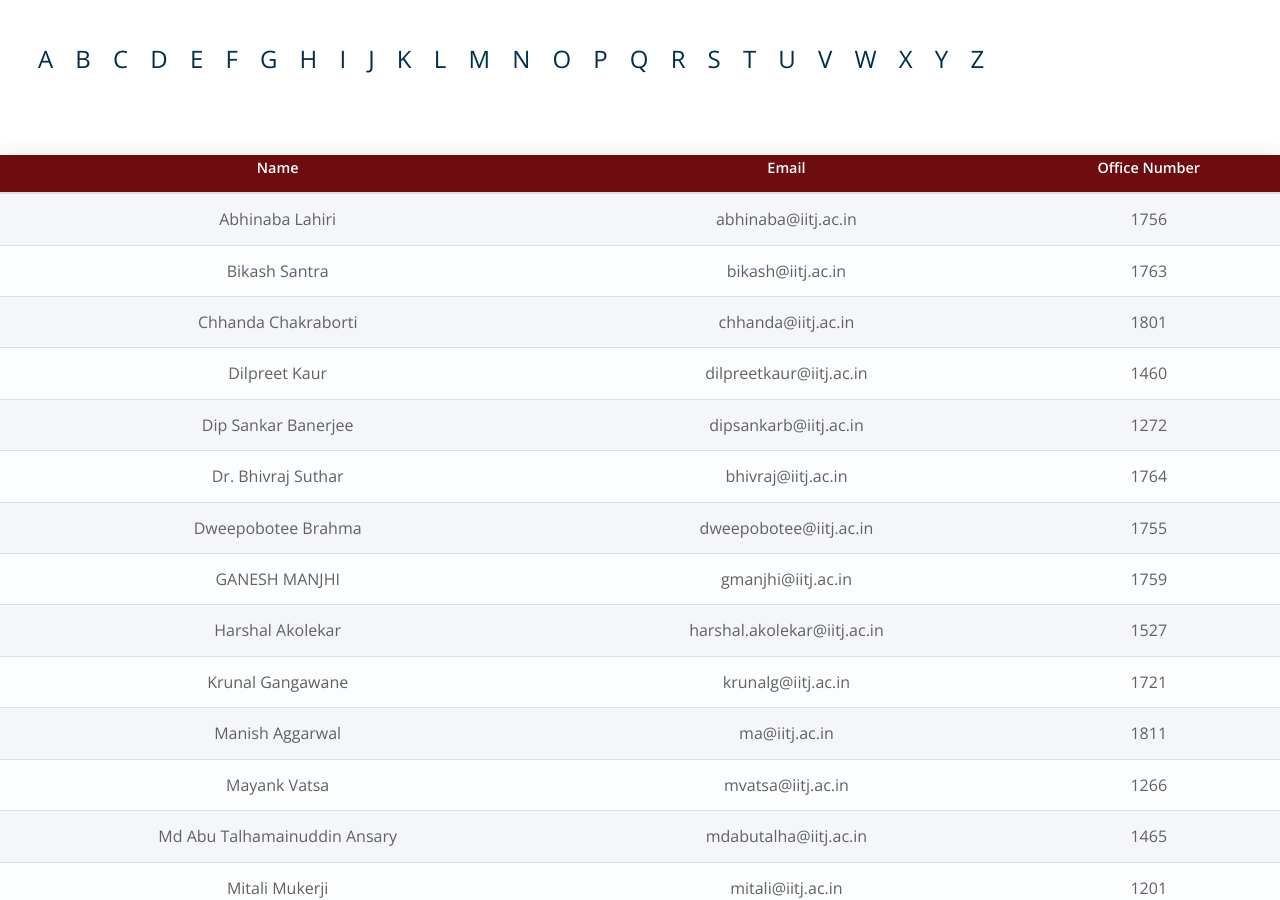
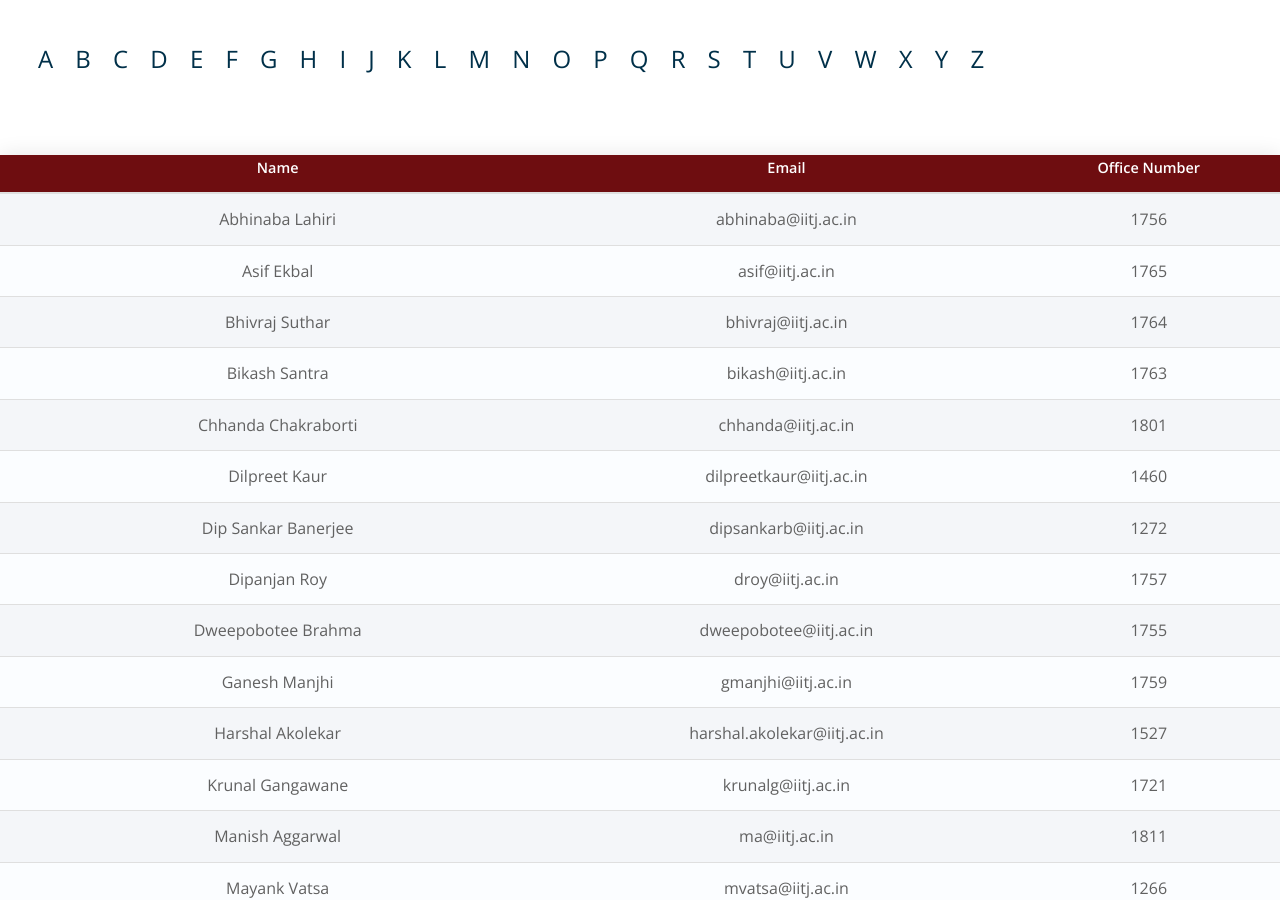
Before and after one commit to SAIDEIITJ/SAIDE_main, a Jekyll site: the page built from _pages/directory.md, in a window 1280 px wide and 900 px high, scrolled down 803 px. Built offline with Jekyll 4.4.1, drawn with Linux system fonts in a browser that asks for light colours; nearby versions of some CDN libraries; some of the changed lines change nothing that is shown; some of the changed text lies outside the part shown.

Commit message:
Update faculty_profiles

```diff
--- a/_data/faculty_profiles.yaml
+++ b/_data/faculty_profiles.yaml
@@ -79,22 +79,20 @@
   undefined: null
   type: Core Faculty
   hidden: 0
-- timestamp: 3/1/2024 6:53:47
+- timestamp: 7/25/2024 16:24:21
   emailAddress: ma@iitj.ac.in
   name: Manish Aggarwal
   position: Associate Professor
   office: 1811
-  Wwbsite: >-
-    https://research.iitj.ac.in/researcher/manish-aggarwal  /
-    https://sites.google.com/view/sme-faculty/faculty/manish-agarwal
+  Wwbsite: https://sites.google.com/view/sme-faculty/faculty/manish-agarwal
   department: Artificial Intelligence and Data Science
-  centerIDRP: Digital Humanities
+  centerIDRP: Human-Centered AI
   profilePic: >-
     https://drive.google.com/thumbnail?id=1QSjDWdgT1bAUFMSS5Cj6DYvKiS_4p51o&sz=w300
   researchArea1: Uncertainty and Preferences in Machine Learning
   researchArea2: Human Decision Making
-  researchArea3: null
-  researchArea4: null
+  researchArea3: Explainable AI
+  researchArea4: Green Energy
   aIandEconomics: 'Yes'
   aIandEthics: 'Yes'
   aIdrivenHealth: 'Yes'
@@ -106,11 +104,11 @@
   theoreticalAIML: 'Yes'
   suggestions: null
   undefined: null
-  type: Core Faculty
+  type: Core
   hidden: 0
 - timestamp: 3/2/2024 9:30:57
   emailAddress: bhivraj@iitj.ac.in
-  name: Dr. Bhivraj Suthar
+  name: Bhivraj Suthar
   position: Assistant Professor
   office: 1764
   Wwbsite: https://bhivraj.wixsite.com/about
@@ -380,7 +378,7 @@
   hidden: 0
 - timestamp: 3/16/2024 17:23:24
   emailAddress: gmanjhi@iitj.ac.in
-  name: GANESH MANJHI
+  name: Ganesh Manjhi
   position: Assistant Professor
   office: 1759
   Wwbsite: https://sites.google.com/view/ganesh-manjhi/home
@@ -516,7 +514,7 @@
   hidden: 0
 - timestamp: 4/19/2024 13:20:15
   emailAddress: vivek@iitj.ac.in
-  name: vivek vijay
+  name: Vivek Vijay
   position: Associate Professor
   office: 1454
   Wwbsite: vivekvijay.in
@@ -786,3 +784,86 @@
   undefined: null
   type: Affiliated Faculty
   hidden: 0
+- timestamp: 7/25/2024 13:15:49
+  emailAddress: taranjit@iitj.ac.in
+  name: 'Taranjit Kaur  '
+  position: Scientific Officer
+  office: 1762
+  Wwbsite: https://scholar.google.co.in/citations?user=ItXL8b0AAAAJ&hl=en
+  department: Artificial Intelligence and Data Science
+  centerIDRP: Center for Brain Science and Applications
+  profilePic: >-
+    https://drive.google.com/thumbnail?id=1N-mxE_qlraPnjcXI26oqV0t_QbxC95Pw&sz=w300
+  researchArea1: 'AI in Healthcare '
+  researchArea2: Computational Neuroscience
+  researchArea3: 'Neural Signal Processing '
+  researchArea4: 'Multi Spectral MR Image Processing '
+  aIandEconomics: 'No'
+  aIandEthics: 'No'
+  aIdrivenHealth: 'Yes'
+  aIforTechnology: 'Yes'
+  behaviorCognitionBrain: 'Yes'
+  roboticsandIntelligentMachines: Somewhat
+  smartCitiesInfraEnvironment: 'No'
+  socialEngineering: 'No'
+  theoreticalAIML: 'No'
+  suggestions: null
+  undefined: null
+  type: Core
+  hidden: .nan
+- timestamp: 7/25/2024 15:34:43
+  emailAddress: asif@iitj.ac.in
+  name: Asif Ekbal
+  position: Professor
+  office: 1765
+  Wwbsite: https://ekbalasif.github.io
+  department: Artificial Intelligence and Data Science
+  centerIDRP: null
+  profilePic: >-
+    https://drive.google.com/thumbnail?id=18-64Bm2-JdVjbIaA8mF5Mn8OmewQ172Z&sz=w300
+  researchArea1: 'Artificial Intelligence '
+  researchArea2: 'Natural Language Processing '
+  researchArea3: 'Applied Machine Learning '
+  researchArea4: Multimodal AI
+  aIandEconomics: 'No'
+  aIandEthics: Somewhat
+  aIdrivenHealth: 'Yes'
+  aIforTechnology: 'Yes'
+  behaviorCognitionBrain: 'No'
+  roboticsandIntelligentMachines: 'No'
+  smartCitiesInfraEnvironment: 'No'
+  socialEngineering: Somewhat
+  theoreticalAIML: Somewhat
+  suggestions: >-
+    Please include Natural Language Processing and AI for Social Good as the
+    themes
+  undefined: null
+  type: Core
+  hidden: .nan
+- timestamp: 7/25/2024 17:05:54
+  emailAddress: droy@iitj.ac.in
+  name: Dipanjan Roy
+  position: Associate Professor
+  office: 1757
+  Wwbsite: https://dipanjanr.com/publications/
+  department: Artificial Intelligence and Data Science
+  centerIDRP: Center for Brain Science and Applications
+  profilePic: >-
+    https://drive.google.com/thumbnail?id=1-iNAXbNEbdx97yNFwflKOXS2n7Q2tMo2&sz=w300
+  researchArea1: Aging, Neurodevelopment using fMRI, EEG, MEG
+  researchArea2: 'Attention, Emotion, Perception, Working memory '
+  researchArea3: 'Brain Connectivity,  Brain-Inspired AI '
+  researchArea4: Brain Stimulation, Computational  Neuroscience
+  aIandEconomics: 'No'
+  aIandEthics: 'No'
+  aIdrivenHealth: 'Yes'
+  aIforTechnology: 'No'
+  behaviorCognitionBrain: 'Yes'
+  roboticsandIntelligentMachines: 'No'
+  smartCitiesInfraEnvironment: 'No'
+  socialEngineering: 'No'
+  theoreticalAIML: 'No'
+  suggestions: null
+  undefined: null
+  type: Core
+  hidden: .nan
```
